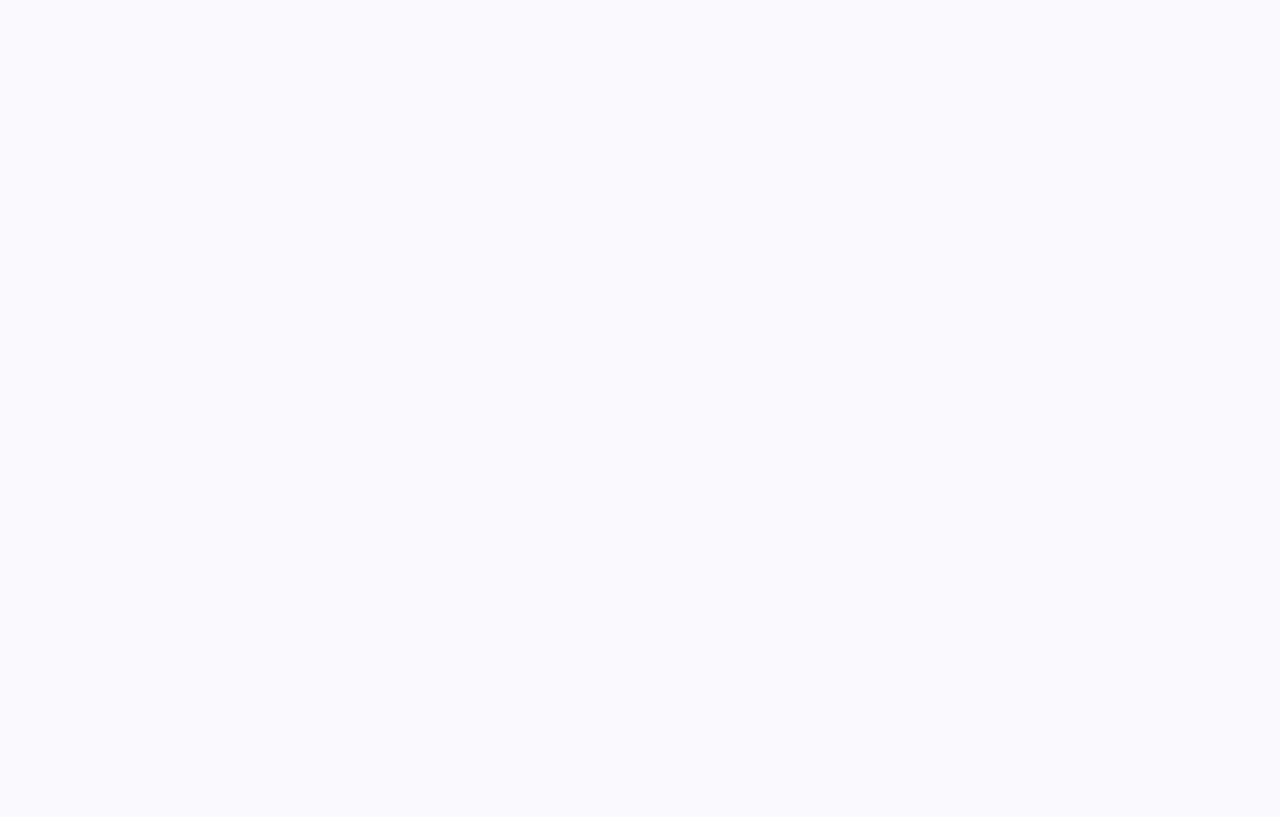
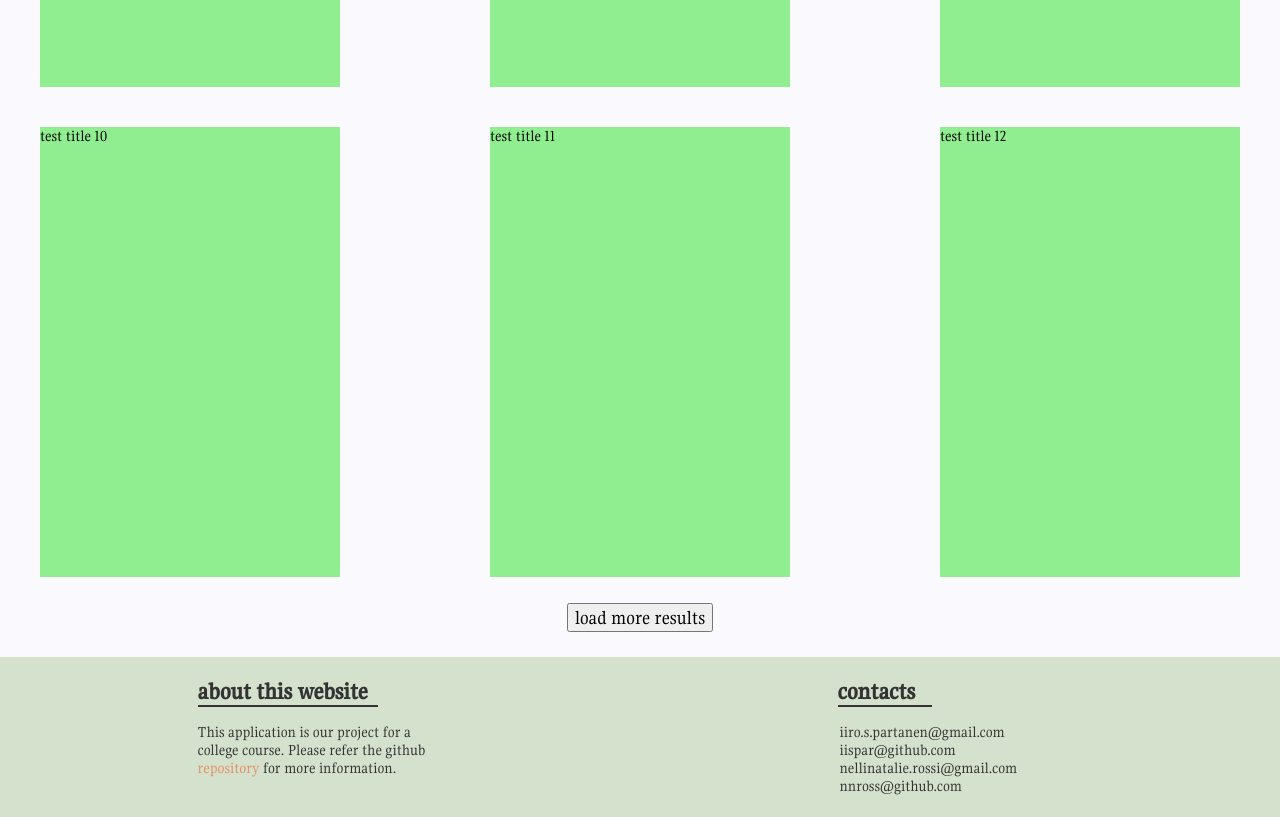
Before and after one commit to nnross/recipes-frontend, a React (Vite) app: page /search in a window 1280 px wide. Shown: the part 1760-2577 px from the top of the page. Before the commit the page ends 1406 px from the top, so only its background shows below. Built offline with nearby package versions, Linux system fonts and the light colour scheme.

Commit message:
load more button functionality

```diff
--- a/src/pages/search/Results.jsx
+++ b/src/pages/search/Results.jsx
@@ -3,18 +3,24 @@ import propTypes from 'prop-types';
 import ImageList from '../../components/ImageList';
 
 const Results = ({
-  className, id, items, loadMore, moreResults,
-}) => (
+  className, id, items, loadMore, moreResults, loading,
+}) => {
+  console.log(moreResults);
+  let loadingBtn;
+  if (loading === 2) loadingBtn = <div> loading </div>; // TODO: loading icon
+  else loadingBtn = <button className={`${className}__load__btn`} type="button" onClick={loadMore}> load more results </button>;
+  return (
     <div className={className} id={id}>
       <div className={`${className}__items`}>
         <ImageList items={items} />
       </div>
       <div className={`${className}__load`}>
-      {moreResults ? (<button className={`${className}__load__btn`} type="button" onClick={loadMore}> load more results </button>
-      ) : (null)}
+        {moreResults ? (loadingBtn
+        ) : (<div className={`${className}__noResults`}> no more results </div>)}
       </div>
     </div>
   );
+};
 
 Results.propTypes = {
   className: propTypes.string,
@@ -22,6 +28,7 @@ Results.propTypes = {
   items: propTypes.arrayOf(propTypes.objectOf(propTypes.any)),
   loadMore: propTypes.func,
   moreResults: propTypes.bool,
+  loading: propTypes.string,
 };
 
 Results.defaultProps = {
@@ -30,6 +37,7 @@ Results.defaultProps = {
   items: null,
   loadMore: null,
   moreResults: false,
+  loading: 0,
 };
 
 export default Results;
--- a/src/pages/search/Search.jsx
+++ b/src/pages/search/Search.jsx
@@ -1,9 +1,10 @@
-import React, { useEffect, useState } from 'react';
+import React, { useEffect, useState, useRef } from 'react';
 import propTypes from 'prop-types';
 import InputField from '../../components/InputField';
 import SkeletonLoad from '../../components/SkeletonLoad';
 import Results from './Results';
 import getTokenAndId from '../../helpers/getTokenAndId';
+import { UseSearch } from './searchHooks';
 import searchService from '../../services/searchService';
 
 const Search = ({ className, id }) => {
@@ -11,29 +12,85 @@ const Search = ({ className, id }) => {
   const [moreResults, setMoreResults] = useState(false);
   const [token, setToken] = useState(null);
   const [accountId, setAccountId] = useState(null);
-  const [loading, setLoading] = useState(2);
+  const [loading, setLoading] = useState(1);
+  const [filters, setFilters] = useState([]);
+  const [search, setSearch] = useState('');
+  const [message, setMessage] = useState('or scroll for suggestions');
+  const page = useRef(0);
 
   useEffect(() => {
-    const res = getTokenAndId();
-    setToken(res.token); setAccountId(res.accountId);
-    const call = searchService.getSomeRecipes(token, accountId, setLoading);
-    setItems(call.items);
-    setMoreResults(call.moreResults);
+    const storage = getTokenAndId();
+    setToken(storage.token); setAccountId(storage.accountId);
+
+    searchService.getSomeRecipes(token, accountId)
+      .then((res) => {
+        setItems(res.items);
+        setMoreResults(res.moreResults);
+        setLoading(0);
+      })
+      .catch(() => {
+        setLoading(4);
+      });
   }, []);
+
+  const updateItems = (newItems) => {
+    setItems([...items, ...newItems]);
+  };
+
+  const searchResults = (e) => {
+    setLoading(1);
+    e.preventDefault();
+    const input = e.target.elements[0].value;
+    setSearch(input);
+
+    console.log(input);
+    UseSearch(
+      accountId,
+      token,
+      input,
+      filters,
+      page,
+      setItems,
+      setMoreResults,
+      setLoading,
+    );
+    setMessage('results');
+  };
+
+  const loadMore = () => {
+    setLoading(2);
+    UseSearch(
+      accountId,
+      token,
+      search,
+      filters,
+      page + 1,
+      updateItems,
+      setMoreResults,
+      setLoading,
+    );
+  };
 
   return (
     <div className={className} id={id}>
       <div className={`${className}__filters`}>
         <div className={`${className}__filters__search`}>
-          <InputField placeholder="Search" />
+          <InputField placeholder="Search" onSubmit={(e) => searchResults(e)} />
         </div>
         <div className={`${className}__filters__selectors`} />
       </div>
-      <h3 className={`${className}__scrollSuggestion`}> or scroll for suggestions </h3>
-      <div className={`${className}__results`} style={{ height: '600px' }}>
-        { loading === 1 ? (<Results items={items} moreResults={moreResults} />
-        ) : (<SkeletonLoad />)}
-      </div>
+      { loading === 1 ? (
+        <div className={`${className}__results`} style={{ height: '600px' }}>
+          <SkeletonLoad />
+        </div>
+      ) : (
+        <div className={`${className}__results`}>
+          <h3 className={`${className}__scrollSuggestion`}>
+            {message}
+          </h3>
+          <Results items={items} loadMore={loadMore} moreResults={moreResults} loading={loading} />
+        </div>
+      )}
     </div>
   );
 };
--- /dev/null
+++ b/src/pages/search/searchHooks.jsx
@@ -0,0 +1,15 @@
+/* eslint-disable import/prefer-default-export */
+import searchService from '../../services/searchService';
+
+export const UseSearch = (id, token, search, filters, page, setItems, setMoreItems, setLoading) => {
+  // TODO: preprocessing for actual call
+  searchService.getSearch(id, token, search, filters, page)
+    .then((res) => {
+      setItems(res.items);
+      setMoreItems(res.moreItems);
+      setLoading(0);
+    })
+    .catch(() => {
+      setLoading(4);
+    });
+};
--- a/src/services/searchService.jsx
+++ b/src/services/searchService.jsx
@@ -1,10 +1,23 @@
+/* eslint-disable no-new */
 /* eslint-disable no-unused-vars */
-import { withMore } from '../tests/testData/imageListItems.json';
+import { withMore, withNoMore } from '../tests/testData/imageListItems.json';
 
 // TODO: actual call to backend.
-const getSomeRecipes = (id, token, setLoading) => {
-  setLoading(1);
-  return (withMore);
-};
+const getSomeRecipes = (id, token) => (
+  new Promise((resolve) => {
+    setTimeout(() => {
+      resolve(withMore);
+    }, 1000);
+  })
+);
 
-export default { getSomeRecipes };
+// TODO: actual call to backend
+const getSearch = (id, token, search, filters, page) => (
+  new Promise((resolve) => {
+    setTimeout(() => {
+      resolve(withNoMore);
+    }, 1000);
+  })
+);
+
+export default { getSomeRecipes, getSearch };
--- a/src/styles/components/_footer.scss
+++ b/src/styles/components/_footer.scss
@@ -1,7 +1,8 @@
 
 .footer {
   height: 100%;
-  background: $lightGreen;
+  width: 100%;
+  max-width: 1600px;
   color: $black;
   display: flex;
   justify-content: space-around;
--- a/src/styles/components/_header.scss
+++ b/src/styles/components/_header.scss
@@ -1,7 +1,8 @@
 
 .header {
   height: 100%;
-  background: $white;
+  width: 100%;
+  max-width: 1600px;
   color: $black;
   display: flex;
   justify-content: space-around;
--- a/src/styles/main.scss
+++ b/src/styles/main.scss
@@ -81,14 +81,28 @@ button {
   display: flex;
   flex-direction: column;
   justify-content: space-between;
+  align-items: center;
+  background: $white;
   &__header {
     height: 140px;
+    width: 100vw;
+    background: $white;
+    display: flex;
+    justify-content: center;
   }
   &__content {
     height: 100%;
+    max-width: 1600px;
+    width: 100%;
+    background: $white;
+
   }
   &__footer {
     height: 160px;
+    width: 100vw;
+    background: $lightGreen;
+    display: flex;
+    justify-content: center;
   }
 }
 
--- a/src/styles/search/_results.scss
+++ b/src/styles/search/_results.scss
@@ -1,6 +1,8 @@
 .results {
+  &__items {
+  }
   &__load {
-    padding: 10px;
+    height: 80px;
     display: flex;
     justify-content: center;
     align-items: center;
--- a/src/styles/search/_search.scss
+++ b/src/styles/search/_search.scss
@@ -38,5 +38,6 @@
         width: 100%;
         padding: 40px;
         padding-top: 0;
+        padding-bottom: 0;
     }
 }
--- a/src/tests/testData/imageListItems.json
+++ b/src/tests/testData/imageListItems.json
@@ -2,34 +2,76 @@
     "withMore": {
         "items": [
             {
-                "id": 1,
+            "id": 1,
             "src": "http://test1.com",
             "title": "test title 1",
             "body": "test body 1"
             },
             {
-                "id": 2,
+            "id": 2,
             "src": "http://test2.com",
             "title": "test title 2",
             "body": "test body 2"
             },
             {
-                "id": 3,
+            "id": 3,
             "src": "http://test3.com",
             "title": "test title 3",
             "body": "test body 3"
             },
             {
-                "id": 4,
+            "id": 4,
             "src": "http://test4.com",
             "title": "test title 4",
             "body": "test body 4"
             },
             {
-                "id": 5,
+            "id": 5,
             "src": "http://test5.com",
             "title": "test title 5",
             "body": "test body 5"
+            },
+            {
+            "id": 6,
+            "src": "http://test6.com",
+            "title": "test title 6",
+            "body": "test body 6"
+            },
+            {
+            "id": 7,
+            "src": "http://test7.com",
+            "title": "test title 7",
+            "body": "test body 7"
+            },
+            {
+            "id": 8,
+            "src": "http://test8.com",
+            "title": "test title 8",
+            "body": "test body 8"
+            },
+            {
+            "id": 9,
+            "src": "http://test9.com",
+            "title": "test title 9",
+            "body": "test body 9"
+            },
+            {
+            "id": 10,
+            "src": "http://test10.com",
+            "title": "test title 10",
+            "body": "test body 10"
+            },
+            {
+            "id": 11,
+            "src": "http://test11.com",
+            "title": "test title 11",
+            "body": "test body 11"
+            },
+            {
+            "id": 12,
+            "src": "http://test12.com",
+            "title": "test title 12",
+            "body": "test body 12"
             }
         ],
         "moreResults": true
```
Lines whose indentation alone changed are shown as unchanged.
